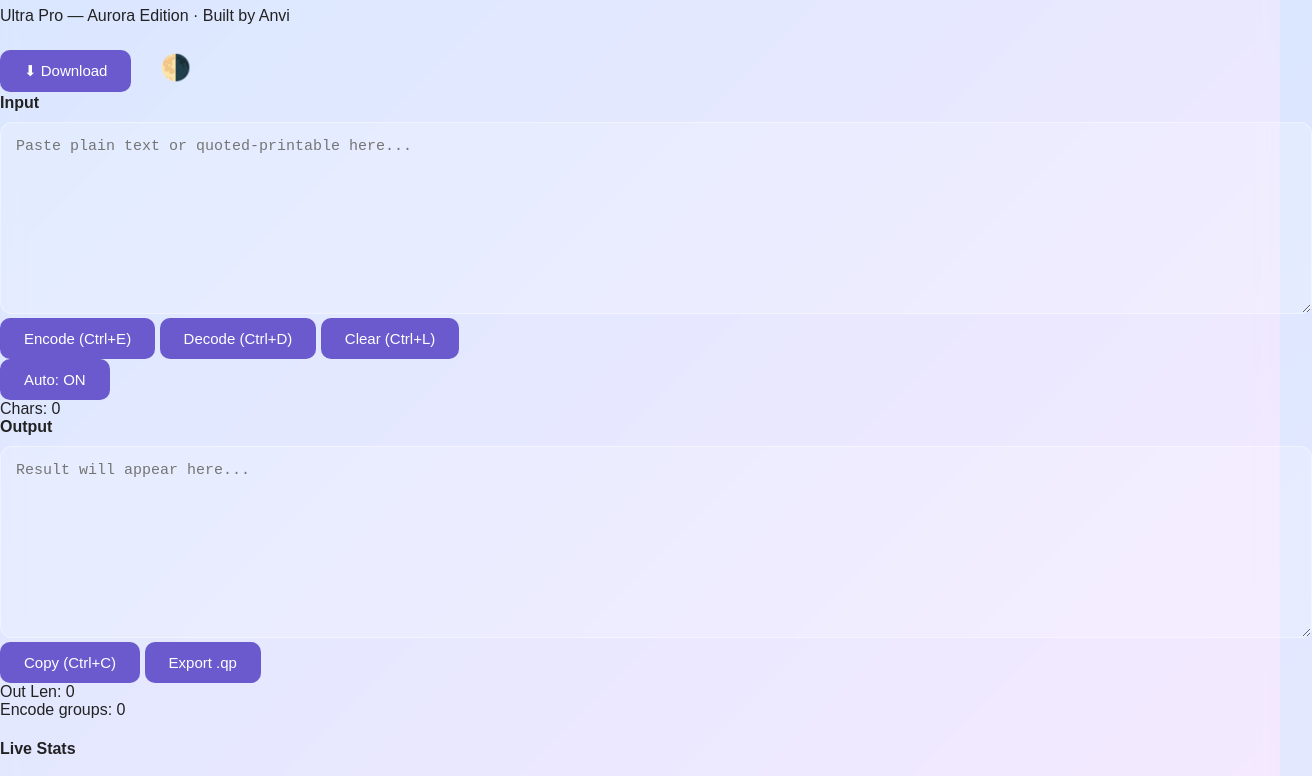
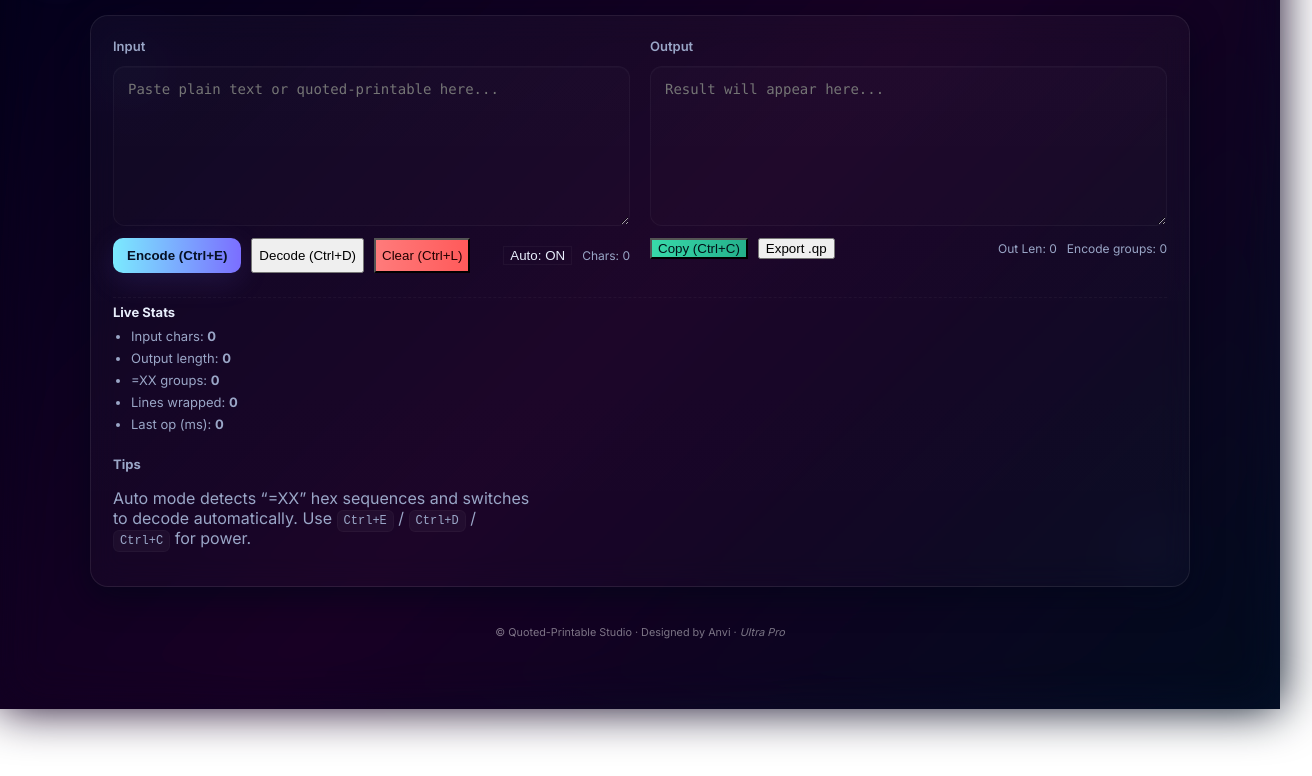
Before and after one commit to jimmyjoy-art/encoding, a plain HTML site: page index.html in a window 1280 px wide. Shown: the part 91-867 px from the top of the page, 1312 px wide, since content can reach past the window. After the commit the page ends 800 px from the top, so only its background shows below. Drawn offline with Linux system fonts and the light colour scheme.

Commit message:
Update style.css

```diff
--- a/style.css
+++ b/style.css
@@ -1,133 +1,134 @@
-/* GLOBAL COLORS */
-:root {
-    --bg: linear-gradient(135deg, #d9e7ff, #f7e9ff);
-    --text: #222;
-    --glass-bg: rgba(255,255,255,0.25);
-    --border: rgba(255,255,255,0.4);
-    --shadow: 0 8px 32px rgba(0,0,0,0.1);
-    --button: #6a5acd;   /* soft purple */
-    --button-hover: #5948c9;
+/* Ultra Pro — Aurora Neon Glass
+   Drop into style.css
+*/
+
+@import url('https://fonts.googleapis.com/css2?family=Inter:wght@300;400;600;700;800&display=swap');
+
+:root{
+  --bg0: #060615;
+  --glass: rgba(255,255,255,0.06);
+  --glass-strong: rgba(255,255,255,0.08);
+  --accent1: #7beafe;
+  --accent2: #7b6eff;
+  --neon: rgba(123,110,255,0.18);
+  --text: #e8eefc;
+  --muted: #9aa6c7;
+  --success: #3ad29f;
+  --danger: #ff6b6b;
+  --shadow: 0 10px 30px rgba(2,6,23,0.6);
+  --glass-border: rgba(255,255,255,0.08);
+  --blur: 14px;
 }
 
-/* DARK MODE */
-[data-theme="dark"] {
-    --bg: linear-gradient(135deg, #0f0f19, #1b1b2d);
-    --text: #e6e6e6;
-    --glass-bg: rgba(255,255,255,0.06);
-    --border: rgba(255,255,255,0.1);
-    --shadow: 0 0 25px rgba(0,0,0,0.4);
-    --button: #7c5cff;
-    --button-hover: #6547d6;
+*{box-sizing:border-box}
+html,body{height:100%}
+body{
+  margin:0;
+  font-family:Inter, system-ui, -apple-system, 'Segoe UI', Roboto, "Helvetica Neue", Arial;
+  background: linear-gradient(135deg,#020017 0%, #120022 40%, #051028 100%);
+  color:var(--text);
+  -webkit-font-smoothing:antialiased;
+  -moz-osx-font-smoothing:grayscale;
+  overflow-y:auto;
 }
 
-/* BODY */
-body {
-    margin: 0;
-    font-family: "Poppins", Arial, sans-serif;
-    background: var(--bg);
-    min-height: 100vh;
-    color: var(--text);
-    backdrop-filter: blur(10px);
-    transition: 0.4s;
+/* Animated gradient bubbles */
+#bg-gradient{
+  position:fixed; inset:0; z-index:-2;
+  background: radial-gradient(600px circle at 10% 20%, rgba(123,234,254,0.06), transparent 8%),
+              radial-gradient(500px circle at 90% 80%, rgba(123,110,255,0.06), transparent 8%),
+              linear-gradient(135deg,#020017 0%, #15001f 50%, #020b1a 100%);
+  filter: blur(24px) saturate(120%);
+  transition:opacity .4s ease;
 }
 
-/* TOP BAR */
-.top-bar {
-    display: flex;
-    justify-content: space-between;
-    padding: 25px;
-    font-size: 20px;
-    font-weight: 600;
-    color: var(--text);
+/* Topbar */
+.topbar{
+  display:flex; align-items:center; justify-content:space-between;
+  padding:22px 36px; gap:16px;
+}
+.brand{display:flex;gap:14px;align-items:center}
+.brand-spark{width:44px;height:44px;border-radius:10px;background:linear-gradient(135deg,var(--accent1),var(--accent2));box-shadow:0 6px 30px rgba(123,110,255,0.18)}
+.brand h1{margin:0;font-size:18px;letter-spacing:0.2px}
+.subtitle{margin:0;font-size:12px;color:var(--muted)}
+
+/* Controls */
+.controls{display:flex;gap:10px;align-items:center}
+.controls button{
+  padding:8px 12px;border-radius:10px;border:1px solid rgba(255,255,255,0.06);background:linear-gradient(180deg,rgba(255,255,255,0.02), rgba(0,0,0,0.04));
+  color:var(--text);cursor:pointer;font-weight:600;
+  transition:transform .14s ease, box-shadow .14s;
+}
+.controls button:hover{transform:translateY(-3px);box-shadow:0 8px 30px rgba(11,12,30,0.45)}
+
+/* Stage */
+.stage{display:flex;justify-content:center;padding:18px}
+.card.glass{
+  width:100%; max-width:1100px;
+  background: linear-gradient(180deg, rgba(255,255,255,0.03), rgba(255,255,255,0.02));
+  border-radius:18px; padding:22px; box-shadow:var(--shadow);
+  border:1px solid var(--glass-border); backdrop-filter: blur(var(--blur));
+  display:grid; grid-template-columns: 1fr 1fr; gap:20px;
 }
 
-#themeToggle {
-    background: transparent;
-    border: none;
-    font-size: 25px;
-    cursor: pointer;
-    transition: 0.3s;
+/* Panels */
+.panel{display:flex;flex-direction:column;gap:12px}
+.io-panel{grid-column:1/2}
+.out-panel{grid-column:2/3}
+.stats{grid-column:1/3;display:flex;justify-content:space-between;gap:18px;padding-top:6px;border-top:1px dashed rgba(255,255,255,0.04);margin-top:4px}
+
+/* Labels + textareas */
+label{font-size:13px;color:var(--muted);font-weight:600}
+textarea{
+  width:100%; min-height:160px; resize:vertical; padding:14px;border-radius:12px;
+  border:1px solid rgba(255,255,255,0.04); background:linear-gradient(180deg, rgba(255,255,255,0.015), rgba(255,255,255,0.01));
+  color:var(--text); font-size:14px; outline:none; box-shadow:inset 0 1px 0 rgba(255,255,255,0.02);
+  transition:box-shadow .18s, transform .14s;
+  font-family: ui-monospace, SFMono-Regular, Menlo, Monaco, "Roboto Mono", monospace;
+}
+textarea:focus{box-shadow:0 6px 28px rgba(123,110,255,0.06); transform:translateY(-2px)}
+
+/* Row actions */
+.row.actions{display:flex;align-items:center;justify-content:space-between}
+.row.actions .left{display:flex;gap:10px}
+.row.actions .right{display:flex;gap:10px;align-items:center}
+
+/* Buttons */
+button.primary{background:linear-gradient(90deg,var(--accent1),var(--accent2)); color:#061025; font-weight:700; border:none; padding:10px 14px; border-radius:10px; box-shadow:0 8px 30px rgba(123,110,255,0.14)}
+button.ghost{background:transparent;border:1px solid rgba(255,255,255,0.04); color:var(--text)}
+button.success{background:linear-gradient(90deg,#38d9a9,#24b08b); color:#021017}
+button.danger{background:linear-gradient(90deg,#ff7b7b,#ff5a5a); color:#210000}
+
+/* small helpers */
+.small-helpers{display:flex;align-items:center;gap:12px}
+.mini{font-size:12px;color:var(--muted)}
+
+/* stats section */
+.stat-col{flex:1}
+.stat-col.help{max-width:420px;color:var(--muted)}
+.stat-col h4{margin:0 0 8px 0;font-size:13px}
+.stat-col ul{margin:0;padding-left:18px;color:var(--text)}
+.stat-col li{margin:6px 0;font-size:13px;color:var(--muted)}
+
+/* Footer */
+.footer{text-align:center;padding:18px 6px;color:rgba(255,255,255,0.45);font-size:13px}
+
+/* Toast */
+#toast{position:fixed;right:24px;bottom:24px;z-index:1000;display:flex;flex-direction:column;gap:8px}
+.toast{
+  background:linear-gradient(180deg,rgba(0,0,0,0.6),rgba(0,0,0,0.55));
+  color:#fff;padding:12px 14px;border-radius:10px;min-width:180px;border:1px solid rgba(255,255,255,0.04);
+  box-shadow:0 6px 20px rgba(2,6,23,0.6);font-size:13px;
+  opacity:0; transform:translateY(8px); transition:all .36s cubic-bezier(.2,.9,.3,1);
+}
+.toast.show{opacity:1; transform:translateY(0)}
+
+/* Responsive */
+@media (max-width:992px){
+  .card.glass{grid-template-columns:1fr; padding:18px}
+  .out-panel{order:3}
+  .stats{flex-direction:column;gap:12px}
 }
 
-/* GLASS CARD */
-.glass-card {
-    width: 90%;
-    max-width: 900px;
-    margin: 30px auto;
-    padding: 30px;
-    background: var(--glass-bg);
-    border-radius: 20px;
-    border: 1px solid var(--border);
-    box-shadow: var(--shadow);
-    backdrop-filter: blur(20px);
-    animation: fadeIn 1.2s ease;
-}
-
-/* LABEL */
-label {
-    font-size: 16px;
-    font-weight: 600;
-}
-
-/* TEXTAREAS */
-textarea {
-    width: 100%;
-    height: 160px;
-    margin-top: 10px;
-    padding: 15px;
-    border-radius: 12px;
-    border: 1px solid var(--border);
-    background: rgba(255,255,255,0.2);
-    font-size: 15px;
-    color: var(--text);
-    outline: none;
-    backdrop-filter: blur(8px);
-    transition: 0.3s;
-}
-
-textarea:focus {
-    border-color: rgba(255,255,255,0.7);
-}
-
-/* BUTTON ROW */
-.button-row {
-    margin-top: 20px;
-    display: flex;
-    gap: 15px;
-}
-
-/* BUTTONS */
-button {
-    padding: 12px 24px;
-    border: none;
-    font-size: 15px;
-    border-radius: 10px;
-    cursor: pointer;
-    color: white;
-    background: var(--button);
-    transition: 0.3s;
-}
-
-button:hover {
-    background: var(--button-hover);
-}
-
-/* FOOTER */
-footer {
-    margin-top: 40px;
-    text-align: center;
-    opacity: 0.7;
-    font-size: 14px;
-}
-
-/* ANIMATION */
-@keyframes fadeIn {
-    from {
-        opacity: 0;
-        transform: translateY(20px);
-    }
-    to {
-        opacity: 1;
-        transform: translateY(0);
-    }
-}
+/* small kbd tag style */
+kbd{background:rgba(255,255,255,0.03);border-radius:6px;padding:3px 6px;font-size:12px;border:1px solid rgba(255,255,255,0.03)}
```
